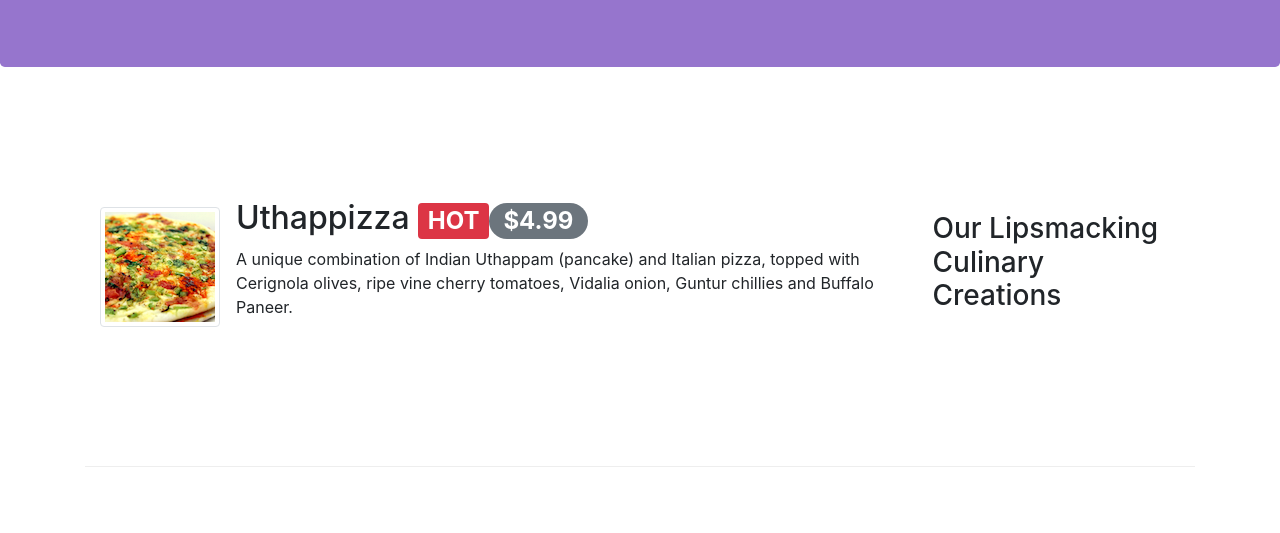
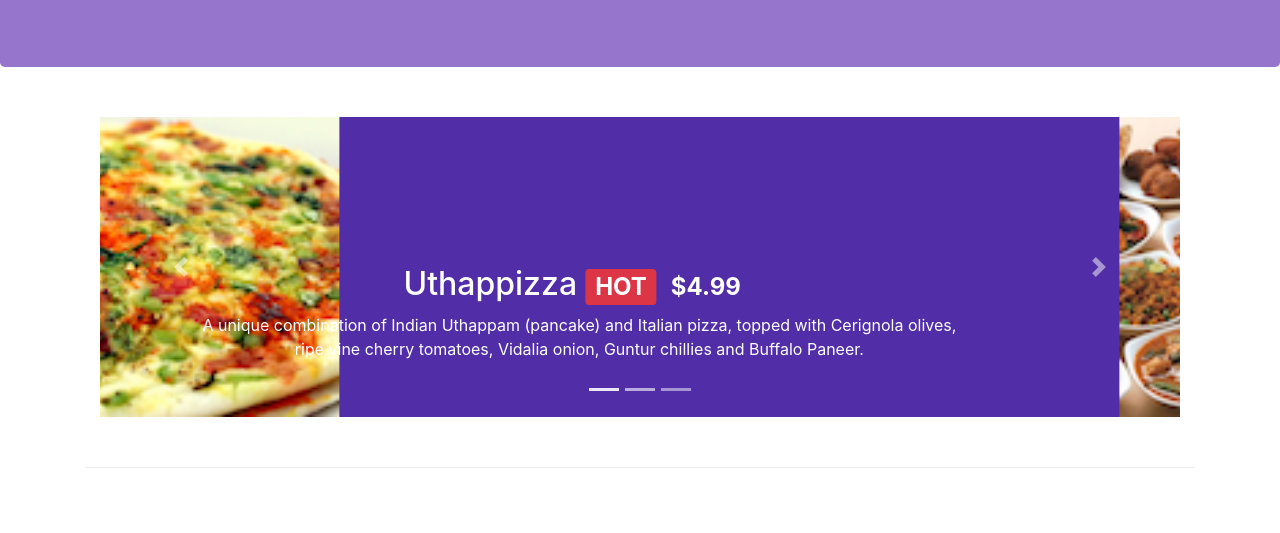
Before and after one commit to Bahaagac/Front-End-Web-UI-Frameworks-and-Tools-Bootstrap-4, a website: page index.html in a window 1280 px wide. Shown: the part 267-800 px from the top of the page. Drawn offline with nearby package versions, Linux system fonts and the light colour scheme.

Commit message:
Carousel

```diff
--- a/css/styles.css
+++ b/css/styles.css
@@ -43,5 +43,19 @@ body{
     border-right: 1px solid #ddd;
     border-bottom: 1px solid #ddd;
     padding: 10px;
+}
 
+.carousel {
+    background: #512DA8;
 }
+
+.carousel-item {
+    height:300px;
+}
+
+.carousel-item img {
+    position:absolute;
+    top:0;
+    left:0;
+    min-height:300px;
+}
--- a/index.html
+++ b/index.html
@@ -34,8 +34,7 @@
                 </ul>
                 <span class="navbar-text">
                     <a data-toggle="modal" data-target="#loginModal">
-                        <span class="fa fa-sign-in"></span>Login
-                    </a>
+                    <span class="fa fa-sign-in"></span> Login</a>
                 </span>
             </div>
         </div>
@@ -85,6 +84,7 @@
 
     <!--Modal Ends-->
 
+    <!--Header-->
     <header class="jumbotron">
         <div class="container">
             <div class="row row-header ">
@@ -105,8 +105,66 @@
 
         </div>
     </header>
+    <!--Header-->
+
 
     <div class="container">
+        <!--Carousel Starts-->
+        <div class="row row-content">
+            <div class="col">
+                <div id="mycarousel" class="carousel slide" data-ride="carousel">
+                    <div class="carousel-inner" role="listbox">
+
+                        <div class="carousel-item active">
+                            <img class="d-block img-fluid " src="img/uthappizza.png" alt="uthappizza">
+                            <div class="carousel-caption d-none d-md-block">
+                                <h2>Uthappizza <span class="badge badge-danger">HOT</span><span
+                                    class="badge badge-pill badge-default">$4.99</span></h2>
+                                <p class="d-none d-sm-block">A unique combination of Indian Uthappam (pancake) and Italian
+                                pizza, topped with Cerignola olives, ripe vine cherry tomatoes, Vidalia onion, Guntur
+                                chillies and Buffalo Paneer.</p>
+                            </div>
+                        </div>
+                        <div class="carousel-item ">
+                            <img class="d-block img-fluid" src="img/buffet.png" alt="buffet">
+                            <div class="carousel-caption d-none d-md-block">
+                                <h2>Weekend Grand Buffet <span class="badge badge-danger">NEW</span></h2>
+                                <p class="d-none d-sm-block">Featuring mouthwatering combinations with a choice of five different
+                                    salads, six enticing appetizers, six main entrees and five choicest desserts. Free flowing bubbly
+                                    and soft drinks. All for just $19.99 per person </p>
+                            </div>
+                        </div>
+                        <div class="carousel-item ">
+                            <img class="d-block img-fluid" src="img/alberto.png" alt="uthappizza">
+                            <div class="carousel-caption d-none d-md-block">
+                                <h2>Alberto Somayya</h2>
+                        <h4>Executive Chef</h4>
+                        <p class="d-none d-sm-block">Award winning three-star Michelin chef with wide International
+                            experience having worked closely with whos-who in the culinary world, he specializes in
+                            creating mouthwatering Indo-Italian fusion experiences. </p>
+                            </div>
+
+                        </div>
+                    </div>
+                    <ol class="carousel-indicators">
+                        <li data-target="#mycarousel" data-slide-to="0" class="active"></li>
+                        <li data-target="#mycarousel" data-slide-to="1"></li>
+                        <li data-target="#mycarousel" data-slide-to="2"></li>
+                    </ol>
+                    <a class="carousel-control-prev" href="#mycarousel" role="button" data-slide="prev">
+                        <span class="carousel-control-prev-icon">
+                        </span>
+                    </a>
+                    <a class="carousel-control-next" href="#mycarousel" role="button" data-slide="next">
+                        <span class="carousel-control-next-icon">
+                        </span>
+                    </a>
+                </div>
+            </div>
+        </div>
+        <!--Carousel Ends-->
+
+
 
         <div class="row row-content align-items-center">
             <div class="col-12 col-sm-4 order-sm-last col-md-3">
@@ -165,7 +223,7 @@
 
     </div>
 
-    <!-- Cards Starts-->
+    <!-- Card Starts-->
     <div class="row row-content justify-content-center" id="rezervation">
         <div class="col-12 col-sm-8">
             <div class="card">
@@ -230,8 +288,10 @@
         </div>
     </div>
 
+    <!--Card Ends-->
 
 
+    <!--Footer-->
     <footer class="footer">
         <div class="container">
             <div class="row">
@@ -279,7 +339,8 @@
             </div>
         </div>
     </footer>
-    <!-- jQuery first, then Popper.js, then Bootstrap JS. -->
+    <!--Footer-->
+
     <script src="node_modules/jquery/dist/jquery.slim.min.js"></script>
     <script src="node_modules/popper.js/dist/umd/popper.min.js"></script>
     <script src="node_modules/bootstrap/dist/js/bootstrap.min.js"></script>
```
Also changed, not shown: aboutus.html (+4 -1 lines), contactus.html (+6 -1 lines).
